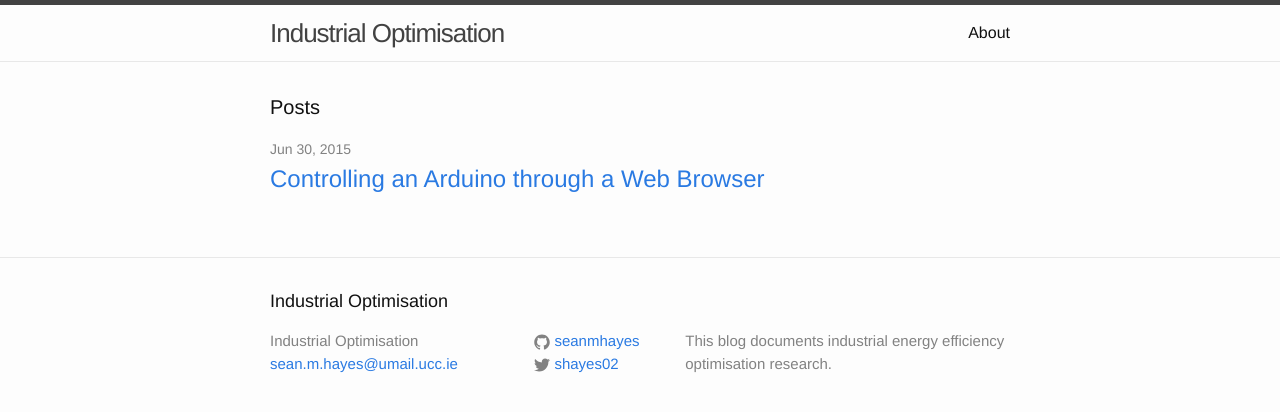
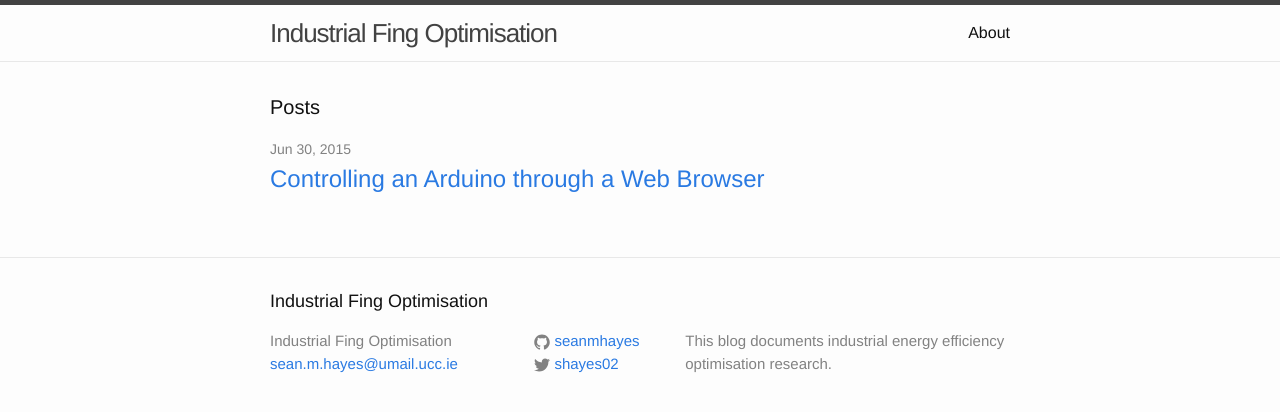
Before and after one commit to seanmhayes/seanmhayes.github.io, a Jekyll site: the page built from index.html, in a window 1280 px wide. Shown: the top 412 px of the page. Built offline with Jekyll 4.4.1, drawn with Linux system fonts in a browser that asks for light colours.

Commit message:
fixing link

```diff
--- a/_config.yml
+++ b/_config.yml
@@ -1,10 +1,10 @@
 # Site settings
-title: Industrial Optimisation
+title: Industrial Fing Optimisation
 email: sean.m.hayes@umail.ucc.ie
 description: > # this means to ignore newlines until "baseurl:"
   This blog documents industrial energy efficiency optimisation research.
 baseurl: "" # the subpath of your site, e.g. /blog/
-url: "http://blog.indoptim.ie" # the base hostname & protocol for your site
+url: "http://www.indoptim.ie" # the base hostname & protocol for your site
 twitter_username: shayes02
 github_username:  seanmhayes
 
```
